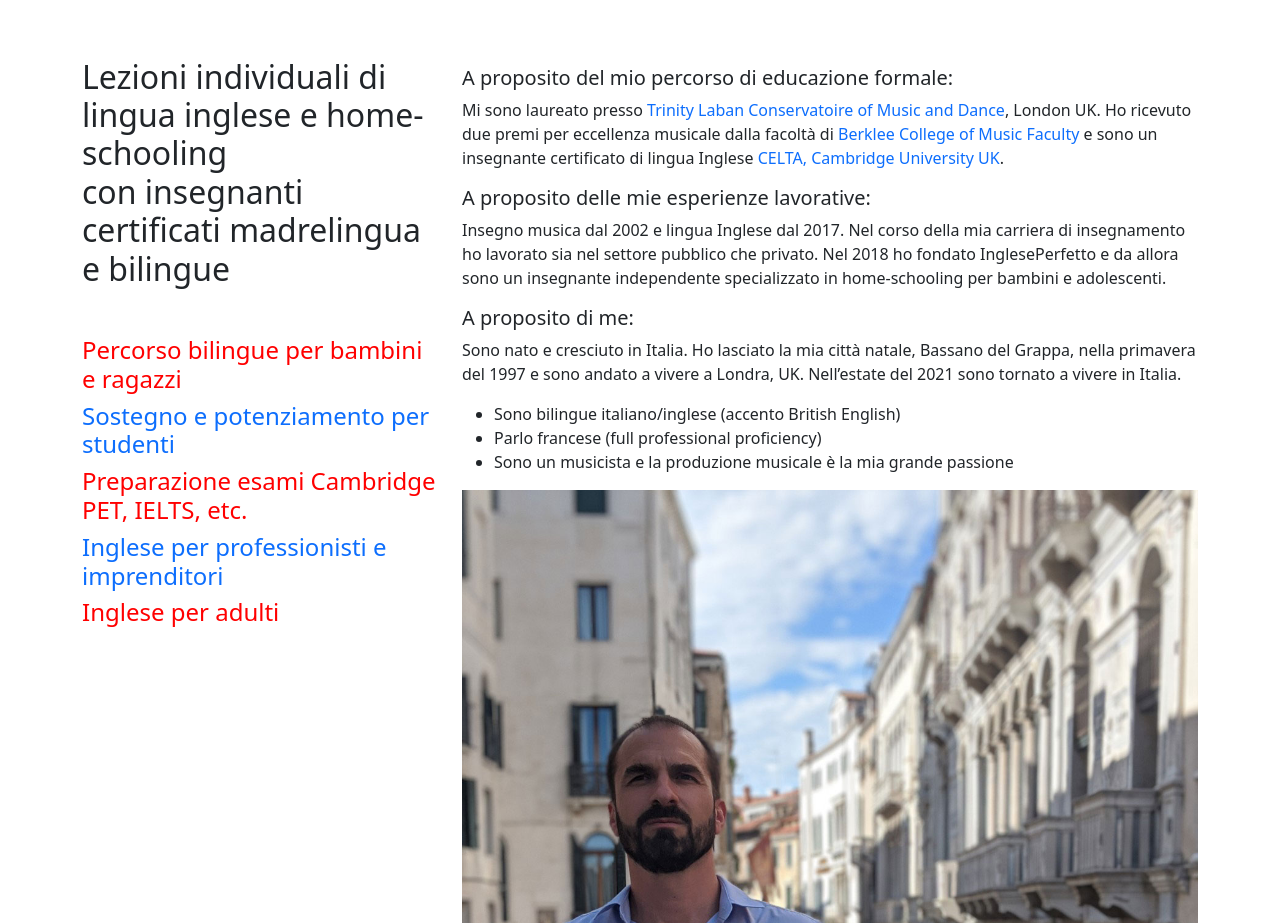
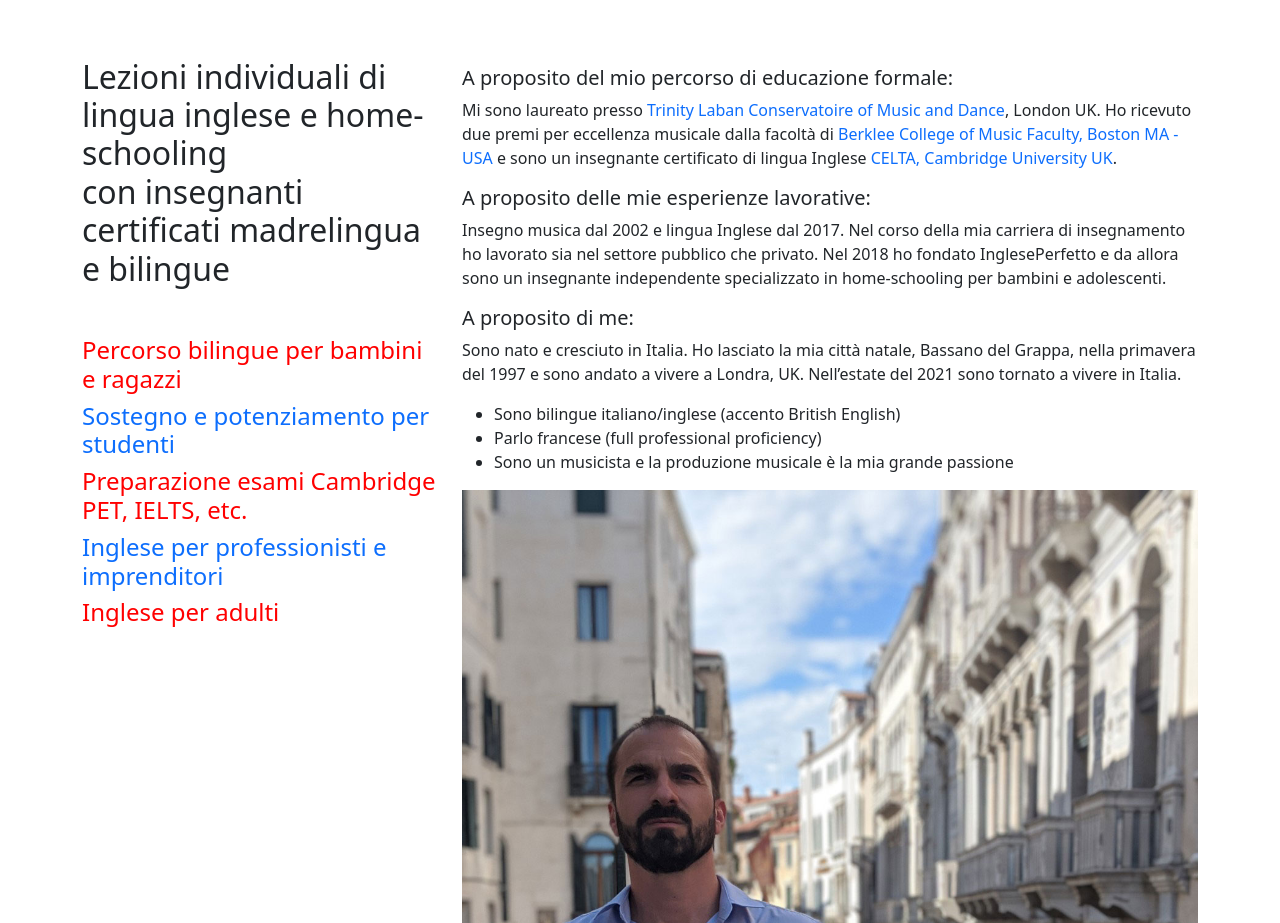
Before and after one commit to viaora/ingleseperfetto, a plain HTML site: page index-it.html in a window 1280 px wide. Shown: the part 900-1823 px from the top of the page. Drawn offline with nearby package versions, Linux system fonts and the light colour scheme.

Commit message:
content updates

```diff
--- a/index-it.html
+++ b/index-it.html
@@ -115,7 +115,7 @@
                     <p>Mi sono laureato presso <a href="https://www.trinitylaban.ac.uk" target="_blank">Trinity Laban
                             Conservatoire of Music and Dance</a>, London UK. Ho ricevuto
                         due premi per eccellenza musicale dalla facoltà di <a href="https://college.berklee.edu/faculty"
-                            target="_blank">Berklee College of Music Faculty</a> e sono un insegnante certificato di
+                            target="_blank">Berklee College of Music Faculty, Boston MA - USA</a> e sono un insegnante certificato di
                         lingua Inglese <a
                             href="https://www.cambridgeenglish.org/teaching-english/teaching-qualifications/celta/"
                             target="_blank">CELTA, Cambridge University UK</a>.
```
